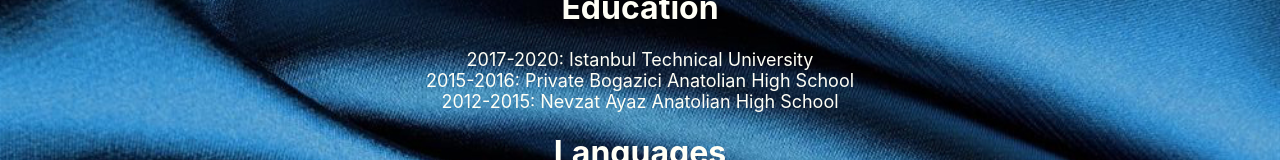
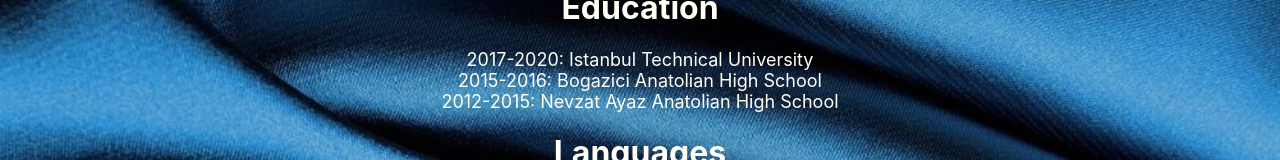
Before and after one commit to ismailnamdar/hande-portfolio, a React (Create React App) app: page /about in a window 1280 px wide. Shown: the part 270-430 px from the top of the page. Built offline with nearby package versions, Linux system fonts and the light colour scheme.

Commit message:
fix(Cv): removed private

```diff
--- a/src/pages/About.js
+++ b/src/pages/About.js
@@ -30,7 +30,7 @@
 		<Header1>Education</Header1>
 		<UList>
 			<span>2017-2020: Istanbul Technical University</span>
-			<span>2015-2016: Private Bogazici Anatolian High School</span>
+			<span>2015-2016: Bogazici Anatolian High School</span>
 			<span>2012-2015: Nevzat Ayaz Anatolian High School</span>
 		</UList>
 		<Header1>Languages</Header1>
--- a/src/pages/Cv.js
+++ b/src/pages/Cv.js
@@ -15,9 +15,6 @@
 `;
 
 const Cv = () => {
-	const handleClick = () => {
-
-	};
 	return <StyledDiv backgroundImageUrl={process.env.PUBLIC_URL + "bsf.jpg"}>
 		<a><img src={cv} alt="Hande Hamamci Cv" width="600px" height="100%" /></a>
 	</StyledDiv>
--- a/src/views/NavigationBar.js
+++ b/src/views/NavigationBar.js
@@ -48,6 +48,7 @@
 							{name}
 						</Link> : Custom(path === location.pathname)}</NavItem>;
 			}
+			return <></>;
 			})}
 	</Nav></div>
 };
```
Also changed, not shown: 1 other file (tests, documents, lock files or other folders).
